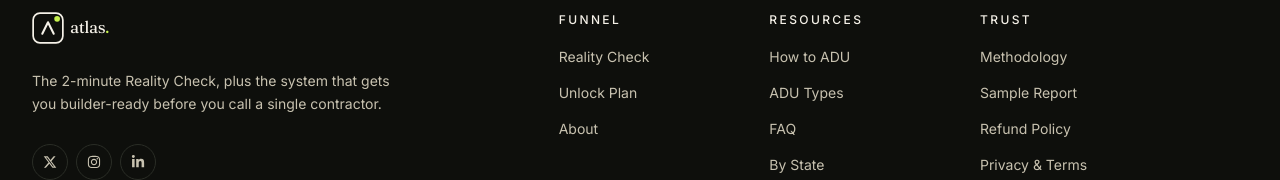
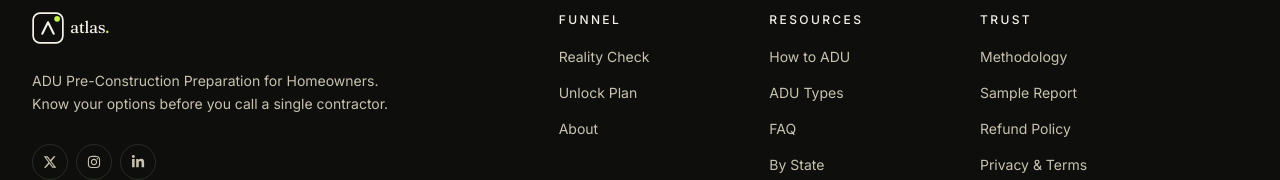
Before and after one commit to resogenesis/aduatlas, a React (Vite) app: page / in a window 1280 px wide. Shown: the part 3346-3526 px from the top of the page. Built offline with nearby package versions, Linux system fonts and the light colour scheme; no server answers.

Commit message:
SEO + footer: align with "Pre-Construction Preparation for Homeowners" positioning
- index.html: page title + meta description added
- Footer tagline rewritten to lead with the positioning

```diff
--- a/index.html
+++ b/index.html
@@ -4,13 +4,17 @@
     <meta charset="UTF-8" />
     <link rel="icon" type="image/svg+xml" href="/vite.svg" />
     <meta name="viewport" content="width=device-width, initial-scale=1.0" />
+    <meta
+      name="description"
+      content="ADU Pre-Construction Preparation for Homeowners. Get real answers on feasibility, cost, and next steps before talking to a builder, ordering a $500 survey, or designing the wrong ADU."
+    />
     <link rel="preconnect" href="https://fonts.googleapis.com" />
     <link rel="preconnect" href="https://fonts.gstatic.com" crossorigin />
     <link
       href="https://fonts.googleapis.com/css2?family=Fraunces:opsz,wght@9..144,300;9..144,400;9..144,500;9..144,600;9..144,700&family=Inter:wght@400;500;600;700&display=swap"
       rel="stylesheet"
     />
-    <title>ADU Atlas</title>
+    <title>ADU Atlas — Pre-Construction Preparation for Homeowners</title>
     <script>
       // GitHub Pages SPA decode — mirrors public/404.html
       (function(l){
--- a/src/components/common/Footer.jsx
+++ b/src/components/common/Footer.jsx
@@ -43,7 +43,7 @@ const Footer = () => {
                             <Logomark className="h-8" />
                         </Link>
                         <p className="text-paper-dim text-sm leading-relaxed max-w-sm mb-7">
-                            The 2-minute Reality Check, plus the system that gets you builder-ready before you call a single contractor.
+                            ADU Pre-Construction Preparation for Homeowners. Know your options before you call a single contractor.
                         </p>
                         <div className="flex gap-2">
                             {[FaXTwitter, FaInstagram, FaLinkedinIn].map((Icon, idx) => (
```
